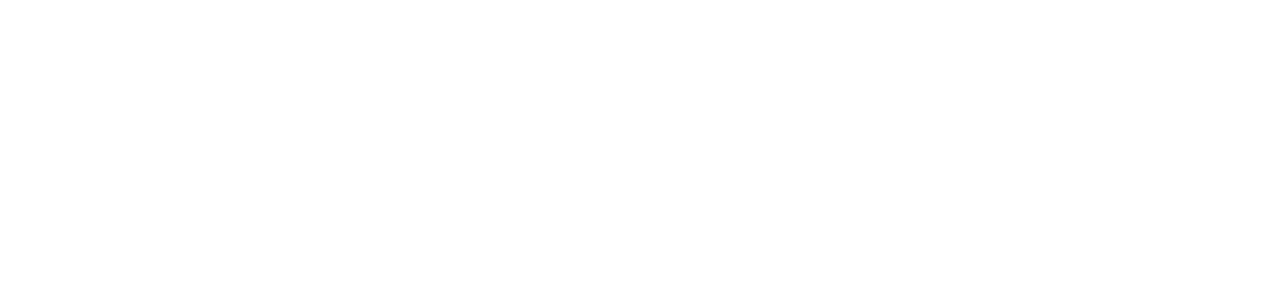
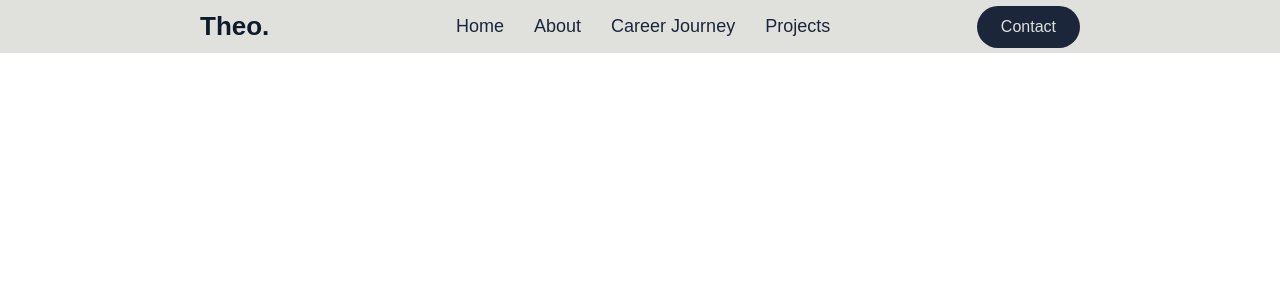
Before and after one commit to Theo-Stefan/Theo-Stefanidis-Portfolio, a React (Create React App) app: page / in a window 1280 px wide. Shown: the top 300 px of the page. Built offline with nearby package versions, Linux system fonts and the light colour scheme.

Commit message:
header
developed the header
a few touches left for perfection

```diff
--- a/src/App.js
+++ b/src/App.js
@@ -1,9 +1,12 @@
+import React from 'react';
 import './App.css';
+import './styles/global.css';
+import Header from './components/Header';
 
 function App() {
   return (
     <div className="App">
-      <header />
+      <Header />
     </div>
   );
 }
--- a/src/components/header.js
+++ b/src/components/header.js
@@ -1,11 +1,13 @@
 import React from 'react';
-import './styles/header.css';
+import '../styles/Header.css';
 
-const header = () => {
+const Header = () => {
   return (
     <header className="header">
       <div className="logo">
-        <h1>Theo.</h1>
+        <a href="#home" className="logo-link">
+          Theo.
+        </a>
       </div>
       <nav className="nav">
         <ul>
@@ -23,9 +25,10 @@
           </li>
         </ul>
       </nav>
-      <button className="button">Contact</button>
+
+      <button className="contact-btn">Contact</button>
     </header>
   );
 };
 
-export default header;
+export default Header;
--- a/src/styles/global.css
+++ b/src/styles/global.css
@@ -18,10 +18,17 @@
   --font-bold: 700;
 
   /* Font Sizes */
-  --text-small: 24px;
-  --text-base: 32px;
-  --text-big: 48px;
-  --text-large: 64px;
-  --text-xl: 96px;
-  --text-2xl: 128px;
+  --text-xs: 14px;
+  --text-small: 16px;
+  --text-regular: 18px;
+  --text-base: 26px;
+  --text-big: 32px;
+  --text-large: 48px;
+  --text-xl: 64px;
+  --text-2xl: 96px;
+  --text-3xl: 128px;
 }
+
+body {
+  font-family: var(--font-main);
+}
--- a/src/styles/header.css
+++ b/src/styles/header.css
@@ -0,0 +1,54 @@
+.header {
+  display: flex;
+  justify-content: space-between;
+  align-items: center;
+  background-color: var(--background-color-1);
+}
+
+.logo-link {
+  text-decoration: none;
+  font-size: var(--text-base);
+  font-weight: var(--font-semibold);
+  color: var(--text-color-2);
+  margin-left: 200px;
+}
+
+.nav ul {
+  display: flex;
+  list-style-type: none;
+}
+
+.nav ul li {
+  margin: 0 15px;
+}
+
+.nav ul li a {
+  text-decoration: none;
+
+  color: var(--text-color-1);
+  font-weight: var(--font-medium);
+  font-size: var(--text-regular);
+}
+
+.nav ul li a:hover {
+  color: var(--text-color-2);
+}
+
+.contact-btn {
+  margin-right: 200px;
+  background-color: var(--text-color-1);
+  color: var(--background-color-1);
+  font-size: var(--text-small);
+  font-weight: var(--font-medium);
+  font-family: var(--font-main);
+  padding: 12px 24px;
+  border: none;
+  border-radius: 25px;
+  cursor: pointer;
+  transition: background-color 0.3s ease, transform 0.2s ease;
+}
+
+.contact-btn:hover {
+  background-color: var(--text-color-2);
+  transform: scale(1.05);
+}
```
